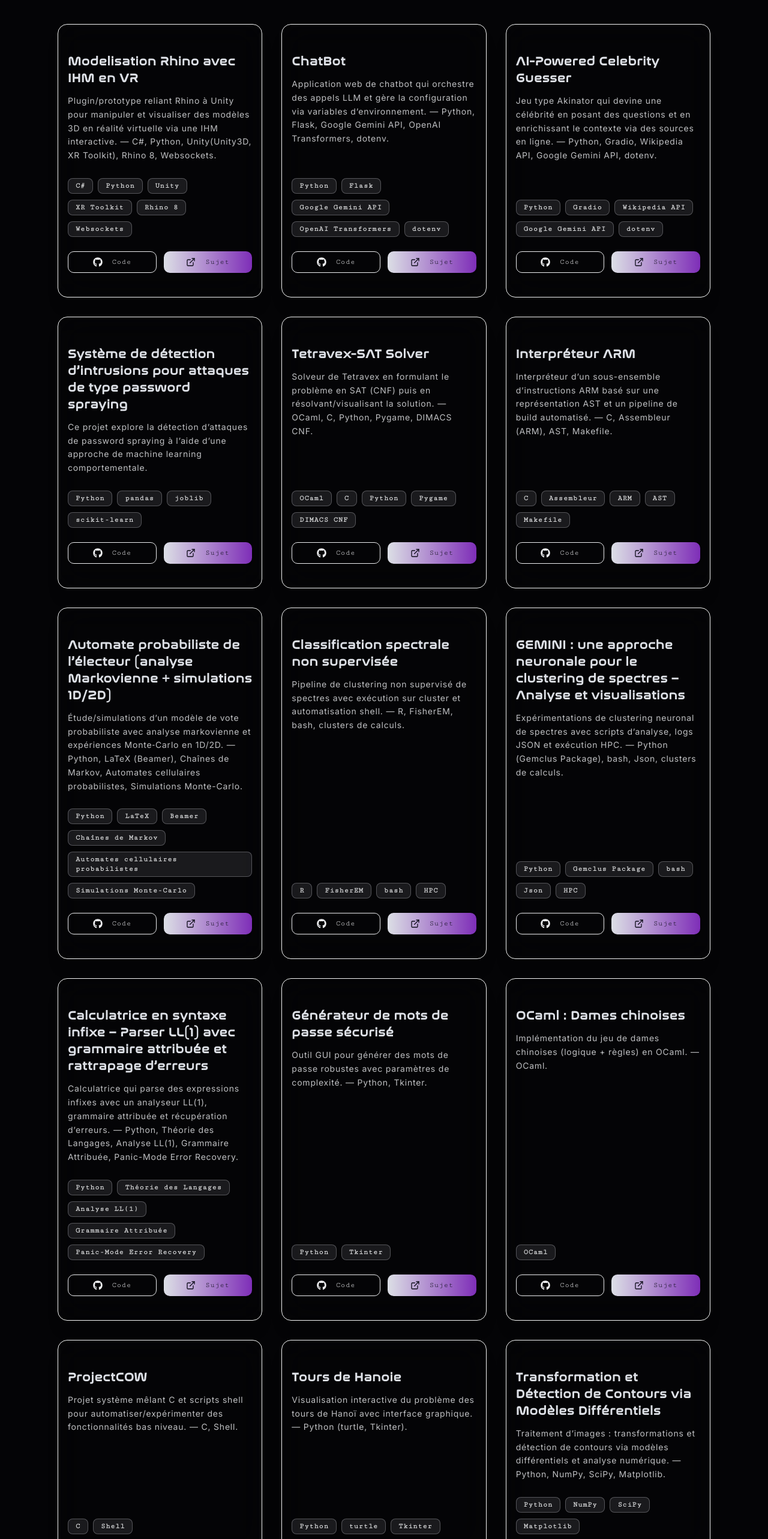
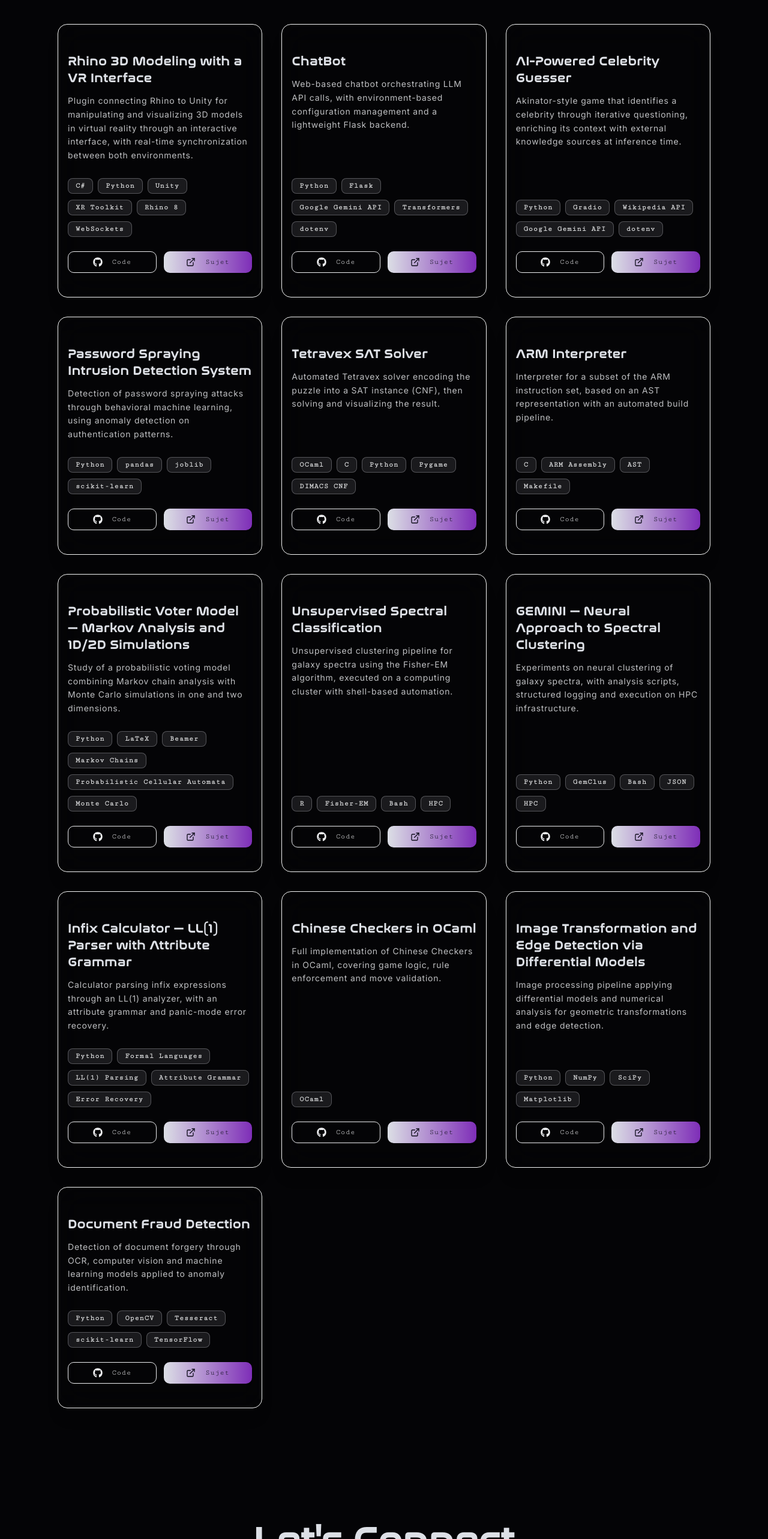
Before and after one commit to RacimZz/Portfolio, a Next.js app: page / in a window 1280 px wide. Shown: the part 5060-7626 px from the top of the page at 60% size. Built offline with nearby package versions, Linux system fonts and the light colour scheme.

Commit message:
feat: update projects

```diff
--- a/src/constant/projects.ts
+++ b/src/constant/projects.ts
@@ -1,127 +1,104 @@
 export const projectsData = [
   {
-    name: "Modelisation Rhino avec IHM en VR",
+    name: "Rhino 3D Modeling with a VR Interface",
     description:
-      "Plugin/prototype reliant Rhino à Unity pour manipuler et visualiser des modèles 3D en réalité virtuelle via une IHM interactive. — C#, Python, Unity(Unity3D, XR Toolkit), Rhino 8, Websockets.",
+      "Plugin connecting Rhino to Unity for manipulating and visualizing 3D models in virtual reality through an interactive interface, with real-time synchronization between both environments.",
     github_link: "https://github.com/RacimZz/Rhino-VR",
     Sujet: "https://drive.google.com/drive/folders/1dvyUFiwMuhgVZudEV7qf73dHN3fY7AeW?usp=drive_link",
-    tech: ["C#", "Python", "Unity", "XR Toolkit", "Rhino 8", "Websockets"],
+    tech: ["C#", "Python", "Unity", "XR Toolkit", "Rhino 8", "WebSockets"],
   },
   {
     name: "ChatBot",
     description:
-      "Application web de chatbot qui orchestre des appels LLM et gère la configuration via variables d’environnement. — Python, Flask, Google Gemini API, OpenAI Transformers, dotenv.",
+      "Web-based chatbot orchestrating LLM API calls, with environment-based configuration management and a lightweight Flask backend.",
     github_link: "https://github.com/RacimZz/Chatbot",
     Sujet: "https://ai.google.dev/gemini-api/docs/models/gemini?hl=fr#gemini-1.5-flash",
-    tech: ["Python", "Flask", "Google Gemini API", "OpenAI Transformers", "dotenv"],
+    tech: ["Python", "Flask", "Google Gemini API", "Transformers", "dotenv"],
   },
   {
     name: "AI-Powered Celebrity Guesser",
     description:
-      "Jeu type Akinator qui devine une célébrité en posant des questions et en enrichissant le contexte via des sources en ligne. — Python, Gradio, Wikipedia API, Google Gemini API, dotenv.",
+      "Akinator-style game that identifies a celebrity through iterative questioning, enriching its context with external knowledge sources at inference time.",
     github_link: "https://github.com/RacimZz/Akinator_IA",
     Sujet: "https://ai.google.dev/gemini-api/docs/models/gemini?hl=fr#gemini-1.5-flash",
     tech: ["Python", "Gradio", "Wikipedia API", "Google Gemini API", "dotenv"],
   },
   {
-    name: "Système de détection d’intrusions pour attaques de type password spraying",
+    name: "Password Spraying Intrusion Detection System",
     description:
-      "Ce projet explore la détection d’attaques de password spraying à l’aide d’une approche de machine learning comportementale.",
+      "Detection of password spraying attacks through behavioral machine learning, using anomaly detection on authentication patterns.",
     github_link: "https://github.com/RacimZz/pswrd_spray",
     Sujet: "https://www.keepersecurity.com/fr_FR/threats/password-spraying-attack/",
     tech: ["Python", "pandas", "joblib", "scikit-learn"],
   },
   {
-    name: "Tetravex-SAT Solver",
+    name: "Tetravex SAT Solver",
     description:
-      "Solveur de Tetravex en formulant le problème en SAT (CNF) puis en résolvant/visualisant la solution. — OCaml, C, Python, Pygame, DIMACS CNF.",
+      "Automated Tetravex solver encoding the puzzle into a SAT instance (CNF), then solving and visualizing the result.",
     github_link: "https://github.com/RacimZz/CNF_SAT",
     Sujet: "https://drive.google.com/file/d/1N2bNN1DUwovy0mzkWGgq-F2EeJnlyB3I/view?usp=drive_link",
     tech: ["OCaml", "C", "Python", "Pygame", "DIMACS CNF"],
   },
   {
-    name: "Interpréteur ARM",
+    name: "ARM Interpreter",
     description:
-      "Interpréteur d’un sous-ensemble d’instructions ARM basé sur une représentation AST et un pipeline de build automatisé. — C, Assembleur (ARM), AST, Makefile.",
+      "Interpreter for a subset of the ARM instruction set, based on an AST representation with an automated build pipeline.",
     github_link: "https://github.com/RacimZz/ARM_Interpreter",
     Sujet: "https://developer.arm.com/documentation/101458/2404/Get-started/Arm-C-C---Compiler",
-    tech: ["C", "Assembleur", "ARM", "AST", "Makefile"],
+    tech: ["C", "ARM Assembly", "AST", "Makefile"],
   },
   {
-    name: "Automate probabiliste de l’électeur (analyse Markovienne + simulations 1D/2D)",
+    name: "Probabilistic Voter Model — Markov Analysis and 1D/2D Simulations",
     description:
-      "Étude/simulations d’un modèle de vote probabiliste avec analyse markovienne et expériences Monte‑Carlo en 1D/2D. — Python, LaTeX (Beamer), Chaînes de Markov, Automates cellulaires probabilistes, Simulations Monte-Carlo.",
+      "Study of a probabilistic voting model combining Markov chain analysis with Monte Carlo simulations in one and two dimensions.",
     github_link: "https://github.com/RacimZz/probabilistic-voter-model",
     Sujet: "https://github.com/RacimZz/probabilistic-voter-model/blob/main/sujet-automate.pdf",
-    tech: ["Python", "LaTeX", "Beamer", "Chaînes de Markov", "Automates cellulaires probabilistes", "Simulations Monte-Carlo"],
+    tech: ["Python", "LaTeX", "Beamer", "Markov Chains", "Probabilistic Cellular Automata", "Monte Carlo"],
   },
   {
-    name: "Classification spectrale non supervisée",
+    name: "Unsupervised Spectral Classification",
     description:
-      "Pipeline de clustering non supervisé de spectres avec exécution sur cluster et automatisation shell. — R, FisherEM, bash, clusters de calculs.",
+      "Unsupervised clustering pipeline for galaxy spectra using the Fisher-EM algorithm, executed on a computing cluster with shell-based automation.",
     github_link: "https://github.com/RacimZz/FisherEM_ML",
     Sujet: "https://drive.google.com/file/d/1MmdLHnPcUQzCMysXC_RngB3rsTBKuE_D/view?usp=drive_link",
-    tech: ["R", "FisherEM", "bash", "HPC"],
+    tech: ["R", "Fisher-EM", "Bash", "HPC"],
   },
   {
-    name: "GEMINI : une approche neuronale pour le clustering de spectres – Analyse et visualisations",
+    name: "GEMINI — Neural Approach to Spectral Clustering",
     description:
-      "Expérimentations de clustering neuronal de spectres avec scripts d’analyse, logs JSON et exécution HPC. — Python (Gemclus Package), bash, Json, clusters de calculs.",
+      "Experiments on neural clustering of galaxy spectra, with analysis scripts, structured logging and execution on HPC infrastructure.",
     github_link: "https://github.com/RacimZz/Gemclus_DeepLearning",
     Sujet: "https://drive.google.com/file/d/1MmdLHnPcUQzCMysXC_RngB3rsTBKuE_D/view?usp=drive_link",
-    tech: ["Python", "Gemclus Package", "bash", "Json", "HPC"],
+    tech: ["Python", "GemClus", "Bash", "JSON", "HPC"],
   },
   {
-    name: "Calculatrice en syntaxe infixe – Parser LL(1) avec grammaire attribuée et rattrapage d’erreurs",
+    name: "Infix Calculator — LL(1) Parser with Attribute Grammar",
     description:
-      "Calculatrice qui parse des expressions infixes avec un analyseur LL(1), grammaire attribuée et récupération d’erreurs. — Python, Théorie des Langages, Analyse LL(1), Grammaire Attribuée, Panic-Mode Error Recovery.",
+      "Calculator parsing infix expressions through an LL(1) analyzer, with an attribute grammar and panic-mode error recovery.",
     github_link: "https://github.com/RacimZz/TL",
     Sujet: "https://drive.google.com/file/d/1YtKbj1qFuOmU0uowhAGUkYCdAtuvUzwj/view?usp=drive_link",
-    tech: ["Python", "Théorie des Langages", "Analyse LL(1)", "Grammaire Attribuée", "Panic-Mode Error Recovery"],
+    tech: ["Python", "Formal Languages", "LL(1) Parsing", "Attribute Grammar", "Error Recovery"],
   },
   {
-    name: "Générateur de mots de passe sécurisé",
+    name: "Chinese Checkers in OCaml",
     description:
-      "Outil GUI pour générer des mots de passe robustes avec paramètres de complexité. — Python, Tkinter.",
-    github_link: "https://github.com/RacimZz/random_password",
-    Sujet: "https://www.mathweb.fr/euclide/2020/12/12/generateur-de-mots-de-passe-en-python/",
-    tech: ["Python", "Tkinter"],
-  },
-  {
-    name: "OCaml : Dames chinoises",
-    description:
-      "Implémentation du jeu de dames chinoises (logique + règles) en OCaml. — OCaml.",
+      "Full implementation of Chinese Checkers in OCaml, covering game logic, rule enforcement and move validation.",
     github_link: "https://github.com/RacimZz/OCAML_project",
     Sujet: "https://drive.google.com/file/d/11N2cGvesSMDWV4-cmkNjecEpGCIk_GKj/view?usp=drive_link",
     tech: ["OCaml"],
   },
   {
-    name: "ProjectCOW",
+    name: "Image Transformation and Edge Detection via Differential Models",
     description:
-      "Projet système mêlant C et scripts shell pour automatiser/expérimenter des fonctionnalités bas niveau. — C, Shell.",
-    github_link: "https://github.com/RacimZz/ProjectCOW",
-    tech: ["C", "Shell"],
-  },
-  {
-    name: "Tours de Hanoie",
-    description:
-      "Visualisation interactive du problème des tours de Hanoï avec interface graphique. — Python (turtle, Tkinter).",
-    github_link: "https://github.com/RacimZz/Hanoie_tower",
-    Sujet: "https://drive.google.com/file/d/1QGO5sBPu-g3IbTLPohbZWFjj2jbrtRJ7/view?usp=drive_link",
-    tech: ["Python", "turtle", "Tkinter"],
-  },
-  {
-    name: "Transformation et Détection de Contours via Modèles Différentiels",
-    description:
-      "Traitement d’images : transformations et détection de contours via modèles différentiels et analyse numérique. — Python, NumPy, SciPy, Matplotlib.",
+      "Image processing pipeline applying differential models and numerical analysis for geometric transformations and edge detection.",
     github_link: "https://github.com/RacimZz/traitement_image",
     Sujet: "https://drive.google.com/drive/folders/1CvVgse207-Avk4UTIHCDsI7BJjbXzEvu?usp=drive_link",
     tech: ["Python", "NumPy", "SciPy", "Matplotlib"],
   },
   {
-    name: "Détection de Fraude Documentaire",
+    name: "Document Fraud Detection",
     description:
-      "Détection d’anomalies/fraudes sur documents par OCR, vision par ordinateur et modèles ML. — Python, OpenCV, Tesseract, scikit-learn, TensorFlow.",
+      "Detection of document forgery through OCR, computer vision and machine learning models applied to anomaly identification.",
     github_link: "https://github.com/RacimZz/Detection_de_fraude",
     Sujet: "https://sites.google.com/view/aide-python/applications/traitements-et-analyses-dimages",
     tech: ["Python", "OpenCV", "Tesseract", "scikit-learn", "TensorFlow"],
```
